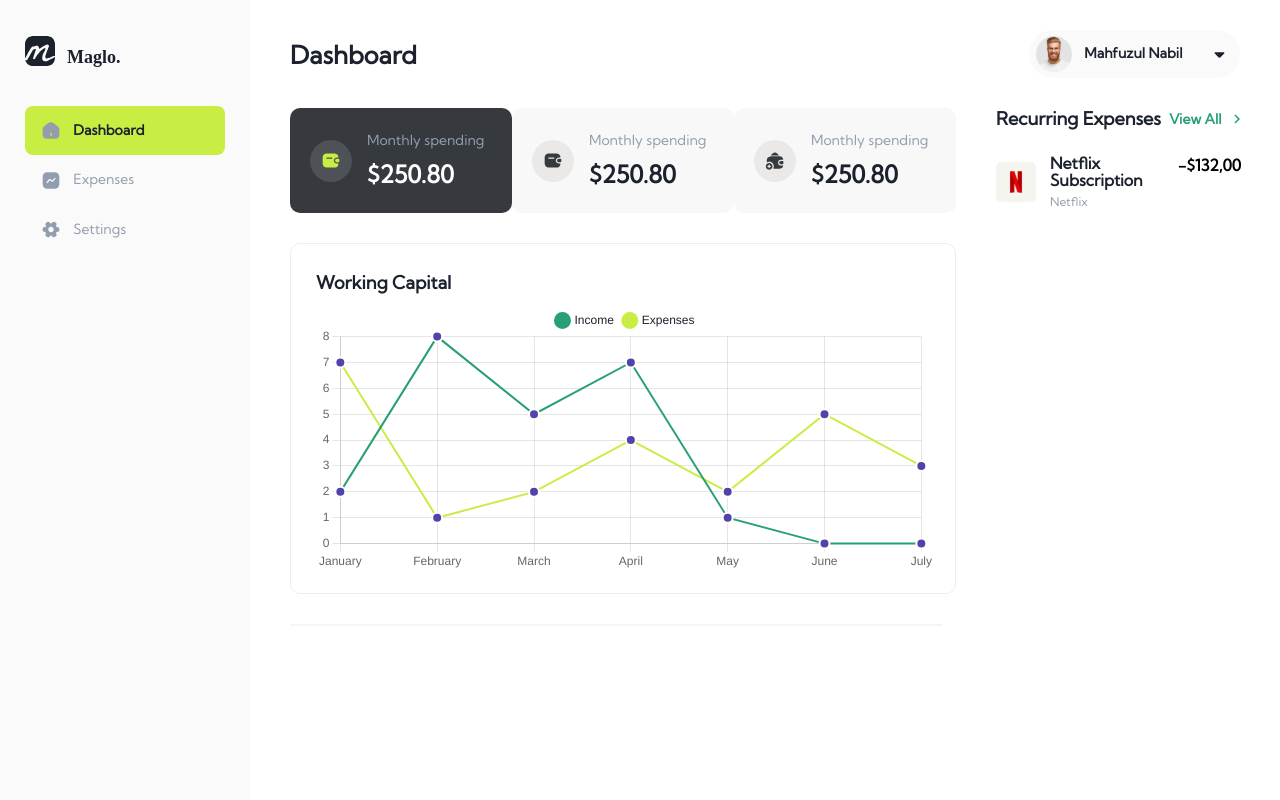
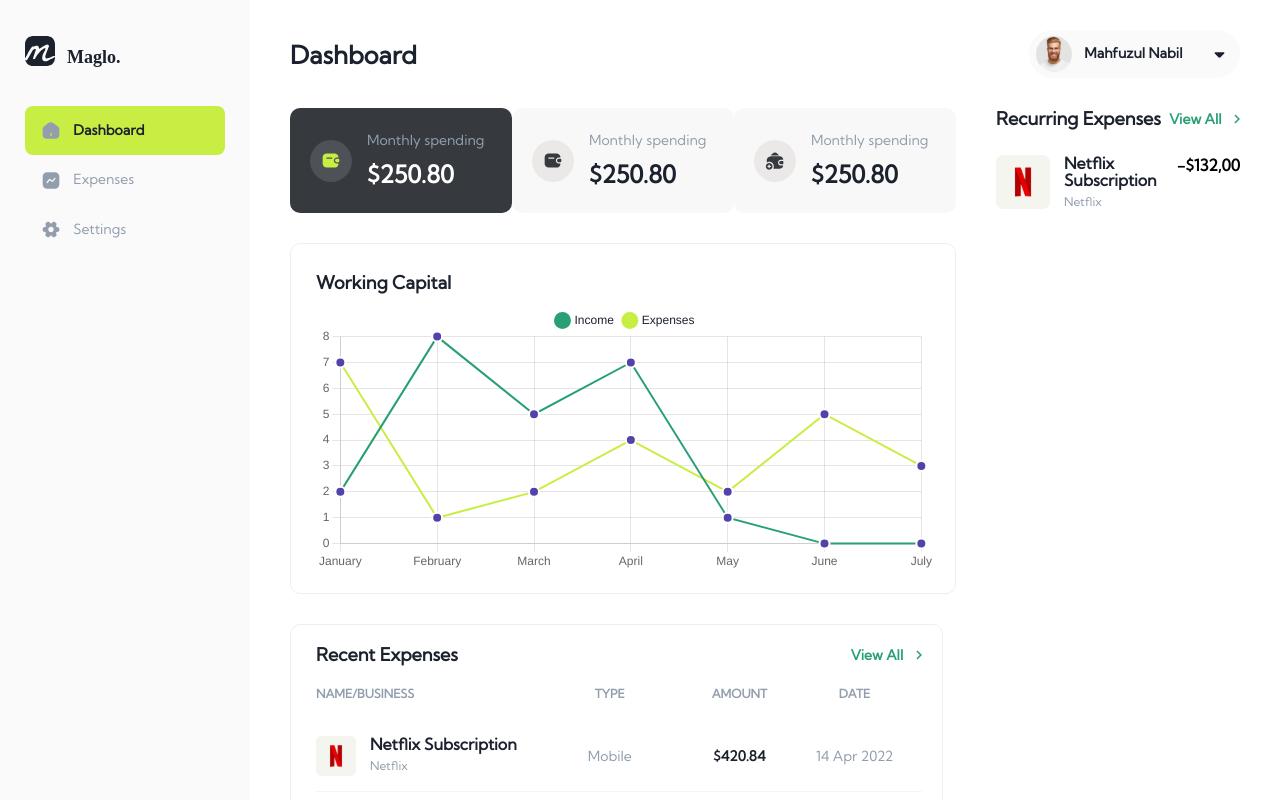
Before and after one commit to l-world/React-Expense-Tracker, a React (Create React App) app in the folder expense-tracker/: page / in a window 1280 px wide. Built offline with nearby package versions, Linux system fonts and the light colour scheme; no server answers.

Commit message:
Package public components，Optimize style，Complete the rest of the HTML and css code for the Dashboard page

```diff
--- /dev/null
+++ b/expense-tracker/src/components/Group/Group.js
@@ -0,0 +1,15 @@
+import React from 'react'
+import './group.css'
+import NetflixIcon from '../../pages/Dashboard/Icon/nf.svg'
+
+export default function Group({imgPath,title,subtitle}) {
+    return (
+        <div className="group">
+            <img src={imgPath || NetflixIcon} alt="item-img" className='group__img' />
+            <div className='group__content'>
+                <h2 className='group__content_title'>{title || 'Netflix Subscription'}</h2>
+                <p className='group__content_subtitle'>{subtitle || 'Netflix'}</p>
+            </div>
+        </div>
+    )
+}
--- /dev/null
+++ b/expense-tracker/src/components/Group/group.css
@@ -0,0 +1,24 @@
+.group{
+    display: flex;
+}
+.group__img{
+    margin-right: 14px;
+}
+.group__content{
+    /* margin-right: auto; */
+}
+.group__content_title{
+    font-family: 'Kumbh Sans';
+    font-weight: 700;
+    font-size: 16px;
+    line-height: 17px;
+    color: #1B212D;
+    margin-bottom: 5px;
+}
+.group__content_subtitle{
+    font-family: 'Kumbh Sans';
+    font-weight: 400;
+    font-size: 12px;
+    line-height: 15px;
+    color: #929EAE;
+}
--- /dev/null
+++ b/expense-tracker/src/components/Recentbar/Recentbar.js
@@ -0,0 +1,16 @@
+import React from 'react'
+import './recentbar.css'
+
+export default function RecentBar(props) {
+    return (
+        <div className="recent__bar">
+            <h4 className='recent__bar_title'>{props.title || 'Recurring Expenses'}</h4>
+            <button className='recent__bar_btn' onClick={ props.viewAll } >
+                <h6 className='recent__bar_btn_text'>View All</h6>
+                <svg width="6" height="10" viewBox="0 0 6 10" fill="none" >
+                    <path d="M0.442382 1.5575L3.87738 5L0.442383 8.4425L1.49988 9.5L5.99988 5L1.49988 0.5L0.442382 1.5575Z" fill="#29A073" />
+                </svg>
+            </button>
+        </div>
+    )
+}
--- /dev/null
+++ b/expense-tracker/src/components/Recentbar/recentbar.css
@@ -0,0 +1,29 @@
+.recent__bar{
+    display: flex;
+    align-items: center;
+}
+.recent__bar_title{
+    font-family: 'Kumbh Sans';
+    font-weight: 600;
+    font-size: 18px;
+    line-height: 22px;
+    color: #1B212D;
+    margin-right: auto;
+}
+.recent__bar_btn{
+    display: flex;
+    align-items: center;
+    cursor: pointer;
+    background: none;
+    border:none;
+    outline: none;
+}
+.recent__bar_btn_text{
+    font-family: 'Kumbh Sans';
+    font-weight: 600;
+    font-size: 14px;
+    line-height: 17px;
+    color: #29A073;
+    cursor: pointer;
+    margin-right: 12.44px;
+}
--- /dev/null
+++ b/expense-tracker/src/components/Table/Table.js
@@ -0,0 +1,55 @@
+import React from 'react'
+import './table.css'
+
+import Group from '../Group/Group'
+
+export default function Table(props) {
+    return (
+        <div className='table__wrap'>
+            <table className='table'>
+                <thead className='table__header'>
+                    <tr className='table__header_row'>
+                        <th>NAME/BUSINESS</th>
+                        <th>TYPE</th>
+                        <th>AMOUNT</th>
+                        <th>DATE</th>
+                        {props.show ? <th>INVOICE ID</th> : ''}
+                        {props.show ? <th>ACTION</th> : ''}
+                    </tr>
+                </thead>
+                <tbody className='table__body'>
+                    <tr className='table__body_row'>
+                        <td className='table__body_row_name'>
+                            <Group />
+                        </td>
+                        <td className='table__body_row_text text--gray'>Mobile</td>
+                        <td className='table__body_row_text text--black'>$420.84</td>
+                        <td className='table__body_row_text  text--gray'>14 Apr 2022</td>
+                        {props.show ? <td>MGL0124877</td> : ''}
+                        {props.show ? <td><button>Edit</button></td> : ''}
+                    </tr>
+                    <tr className='table__body_row'>
+                        <td className='table__body_row_name'>
+                            <Group />
+                        </td>
+                        <td className='table__body_row_text text--gray'>Entertainment</td>
+                        <td className='table__body_row_text text--black'>$420.84</td>
+                        <td className='table__body_row_text  text--gray'>14 Apr 2022</td>
+                        {props.show ? <td>MGL0124877</td> : ''}
+                        {props.show ? <td><button>Edit</button></td> : ''}
+                    </tr>
+                    <tr className='table__body_row'>
+                        <td className='table__body_row_name'>
+                            <Group />
+                        </td>
+                        <td className='table__body_row_text text--gray'>Mobile</td>
+                        <td className='table__body_row_text text--black'>$420.84</td>
+                        <td className='table__body_row_text  text--gray'>14 Apr 2022</td>
+                        {props.show ? <td>MGL0124877</td> : ''}
+                        {props.show ? <td><button>Edit</button></td> : ''}
+                    </tr>
+                </tbody>
+            </table>
+        </div>
+    )
+}
--- /dev/null
+++ b/expense-tracker/src/components/Table/table.css
@@ -0,0 +1,54 @@
+table,
+th,
+td {
+  border-collapse: collapse;
+}
+th{
+    text-align: center;
+    font-family: 'Kumbh Sans';
+    font-weight: 600;
+    font-size: 12px;
+    line-height: 15px;
+    color: #929EAE;
+}
+.table__body_row > td{
+  border-bottom: 1px solid #F5F5F5;
+  text-align: center;
+  padding: 15px 0;
+}
+th:first-of-type,
+.table__body_row > td:first-of-type {
+  text-align: left;
+}
+.table__wrap{
+    margin-top: 20px;
+}
+.table {
+  width: 100%;
+}
+.table__header_row > th{
+    padding-bottom: 20px;
+}
+.table__body_row :first-of-type > td {
+    padding-top: 0px;
+}
+.table__body_row:last-of-type > td {
+   border-bottom: none;
+   padding-bottom: 0px;
+}
+.table__body_row_name{
+    width: 35%;
+}
+.table__body_row_text{
+    font-family: 'Kumbh Sans';
+    font-size: 14px;
+    line-height: 17px;
+}
+.text--gray{
+    color: #929EAE;
+    font-weight: 500;
+}
+.text--black{
+    color: #1B212D;
+    font-weight: 600;
+}
--- a/expense-tracker/src/pages/Dashboard/Dashboard.js
+++ b/expense-tracker/src/pages/Dashboard/Dashboard.js
@@ -5,8 +5,10 @@ import Avatar from './Icon/avatar.svg'
 import Balance from './Icon/Balance'
 import NetflixIcon from './Icon/nf.svg'
 
-import {LineChart} from '../../components/Chart/Line.js'
-
+import { LineChart } from '../../components/Chart/Line.js'
+import Recentbar from '../../components/Recentbar/Recentbar'
+import Table from '../../components/Table/Table.js'
+import Group from '../../components/Group/Group.js'
 
 export default function Dashboard(props) {
 
@@ -69,27 +71,18 @@ export default function Dashboard(props) {
                             }
                         </ul>
                     </div>
-                    <div className="dashboard__main__content__graph">
-                        <LineChart></LineChart>
+                    <div className="dashboard__main__content__graph content--box">
+                        <LineChart />
                     </div>
-                    <div className="dashboard__main__content__recent">
-
+                    <div className="dashboard__main__content__recent content--box">
+                        <Recentbar title="Recent Expenses"/>
+                        <Table />
                     </div>
                 </section>
                 <section className="dashboard__main__wallet">
-                    <div className="dashboard__main__wallet_title">
-                        <h4 className='dashboard__main__wallet_title_text'>Recurring Expenses</h4>
-                        <h6 className='dashboard__main__wallet_title_btn_text'>View All</h6>
-                        <svg width="6" height="10" viewBox="0 0 6 10" fill="none" className='dashboard__main__wallet_title_btn_icon'>
-                            <path d="M0.442382 1.5575L3.87738 5L0.442383 8.4425L1.49988 9.5L5.99988 5L1.49988 0.5L0.442382 1.5575Z" fill="#29A073" />
-                        </svg>
-                    </div>
+                    <Recentbar title="Recurring Expenses"/>
                     <div className="dashboard__main__wallet_item">
-                        <img src={NetflixIcon} alt="item-img" className='dashboard__main__wallet_item'/>
-                        <div className='dashboard__main__wallet_item_title'>
-                            <h2 className='dashboard__main__wallet_item_title_first'>Netflix Subscription</h2>
-                            <p className='dashboard__main__wallet_item_title_sub'>Netflix</p>
-                        </div>
+                        <Group imgPath={NetflixIcon}/>
                         <h1 className='dashboard__main__wallet_item_cost'>-$132,00</h1>
                     </div>
                 </section>
--- a/expense-tracker/src/pages/Dashboard/dashboard.css
+++ b/expense-tracker/src/pages/Dashboard/dashboard.css
@@ -1,179 +1,145 @@
-.dashboard{
-
+.dashboard {
+  position: relative;
+  height: 100vh;
+  overflow: hidden;
+  padding-right: 40px;
+  overflow-y: auto;
 }
 /* top bar */
-.dashboard__topbar{
+.dashboard__topbar {
   display: flex;
   align-items: center;
-    margin: 30px 40px 30px 0;
+  padding: 30px 0;
+  position: fixed;
+  left: 290px;
+  top: 0;
+  right: 0;
+  width: calc(100% -290px);
+  background-color: #ffffff;
+  margin-right: 40px;
+  /* box-shadow: 0px 1px 0px 0px rgba(0, 0, 0,0.1); */
 }
-.dashboard__topbar__title{
-    font-family: 'Kumbh Sans';
+.dashboard__topbar__title {
+  font-family: "Kumbh Sans";
   font-weight: 600;
   font-size: 25px;
   line-height: 31px;
-    color: #1B212D;
+  color: #1b212d;
   margin-right: auto;
 }
-.dashboard__topbar__users{
-    background: #FAFAFA;
+.dashboard__topbar__users {
+  background: #fafafa;
   border-radius: 100px;
   padding: 6px 15px 6px 7px;
 }
-.dashboard__topbar__users_avatar{
+.dashboard__topbar__users_avatar {
   vertical-align: middle;
   margin-right: 12px;
 }
-.dashboard__topbar__users_name{
-    font-family: 'Kumbh Sans';
+.dashboard__topbar__users_name {
+  font-family: "Kumbh Sans";
   font-weight: 600;
   font-size: 14px;
   line-height: 17px;
-    color: #1B212D;
+  color: #1b212d;
   margin-right: 31.54px;
 }
-.dashboard__topbar__users_arrow{
+.dashboard__topbar__users_arrow {
   cursor: pointer;
 }
 
 /* main */
-.dashboard__main{
+.dashboard__main {
   width: 100%;
   display: flex;
+  margin-top: 108px;
 }
 /* content */
-.dashboard__main__content{
+.dashboard__main__content {
   margin-right: 40px;
   flex: 2;
 }
 
-.dashboard__main__content__cards{
+.dashboard__main__content__cards {
   width: 100%;
 }
 
-.dashboard__main__content__cards_ul{
+.dashboard__main__content__cards_ul {
   display: flex;
   justify-content: space-between;
 }
-.dashboard__main__content__card{
+.dashboard__main__content__card {
   display: flex;
   align-items: center;
   padding: 24px 20px;
   gap: 15px;
   width: 222px;
-    background: #F8F8F8;
+  background: #f8f8f8;
   border-radius: 10px;
 }
-.dashboard__main__content__card--active{
-    background-color: #363A3F;
+.dashboard__main__content__card--active {
+  background-color: #363a3f;
 }
-.dashboard__main__content__card_ellipse{
+.dashboard__main__content__card_ellipse {
   display: flex;
   align-items: center;
   justify-content: center;
   width: 42px;
   height: 42px;
-    background: #EBE8E8;
+  background: #ebe8e8;
   border-radius: 50%;
 }
-.dashboard__main__content__card_ellipse--active{
-    background-color: #4E5257;
+.dashboard__main__content__card_ellipse--active {
+  background-color: #4e5257;
 }
-.dashboard__main__content__card_total{
-    font-family: 'Kumbh Sans';
+.dashboard__main__content__card_total {
+  font-family: "Kumbh Sans";
 }
-.dashboard__main__content__card_total_title{
+.dashboard__main__content__card_total_title {
   font-weight: 400;
   font-size: 14px;
   line-height: 17px;
-    color: #929EAE;
+  color: #929eae;
 }
-.dashboard__main__content__card_total_cost{
+.dashboard__main__content__card_total_cost {
   font-weight: 700;
   font-size: 24px;
-    color: #1B212D;
+  color: #1b212d;
   margin-top: 10px;
 }
-.dashboard__main__content__card_total_cost--active{
-    color:#FFFFFF;
+.dashboard__main__content__card_total_cost--active {
+  color: #ffffff;
 }
-/* wallet */
-.dashboard__main__wallet{
-    flex: 1;
-    margin-right:40px ;
+.content--box {
+  margin-top: 30px;
+  background: #ffffff;
+  border: 1px solid #eee;
+  border-radius: 10px;
+  padding: 19px 20px 21px 25px;
 }
-.dashboard__main__wallet_title{
-    display: flex;
-    align-items: center;
-    margin-bottom: 25px;
+.dashboard__main__content__graph {
+  width: 100%;
 }
-.dashboard__main__wallet_title_text{
-    font-family: 'Kumbh Sans';
-    font-weight: 600;
-    font-size: 18px;
-    line-height: 22px;
-    color: #1B212D;
-    margin-right: auto;
-}
-.dashboard__main__wallet_title_btn_text{
-    font-family: 'Kumbh Sans';
-    font-weight: 600;
-    font-size: 14px;
-    line-height: 17px;
-    color: #29A073;
-    cursor: pointer;
-    margin-right: 12.44px;
-}
-.dashboard__main__wallet_title_btn_icon{
-    cursor: pointer;
+.dashboard__main__content__recent {
+  width: 98%;
 }
 
-.dashboard__main__wallet_item{
+/* wallet */
+.dashboard__main__wallet {
+  flex: 1;
+  /* border: 1px solid green; */
+}
+
+.dashboard__main__wallet_item {
   display: flex;
+  margin-top: 25px;
 }
-.dashboard__main__wallet_item{
-    margin-right: 14px;
-}
-.dashboard__main__wallet_item_title{
-    margin-right: auto;
-}
-.dashboard__main__wallet_item_title_first{
-    font-family: 'Kumbh Sans';
-    font-weight: 700;
-    font-size: 16px;
-    line-height: 17px;
-    color: #1B212D;
-    margin-bottom: 5px;
-}
-.dashboard__main__wallet_item_title_sub{
-    font-family: 'Kumbh Sans';
-    font-weight: 400;
-    font-size: 12px;
-    line-height: 15px;
-    color: #929EAE;
-}
-.dashboard__main__wallet_item_cost{
-    font-family: 'Kumbh Sans';
+
+.dashboard__main__wallet_item_cost {
+  font-family: "Kumbh Sans";
   font-weight: 600;
   font-size: 16px;
   line-height: 20px;
   color: #000000;
-    margin-right: -15px;
+  margin-left: auto;
 }
-
-
-.dashboard__main__content__graph{
-    margin-top: 30px;
-    width: 100%;
-    background: #FFFFFF;
-    border: 1px solid #eee;
-    border-radius: 10px;
-    padding: 19px 20px 21px 25px;
-}
-.dashboard__main__content__recent{
-    margin-top: 30px;
-    width: 98%;
-    background: #FFFFFF;
-    border: 1px solid #F5F5F5;
-    border-radius: 10px;
-}
```
Lines whose indentation alone changed are shown as unchanged.
